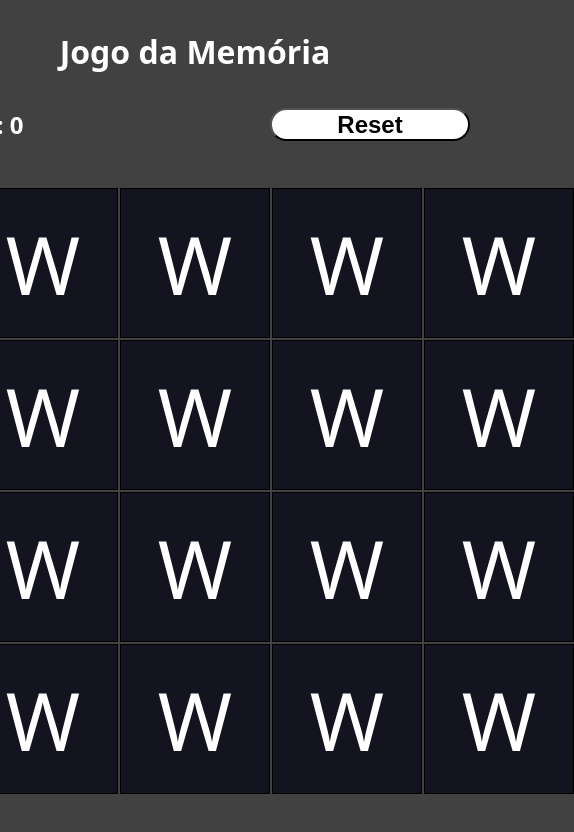
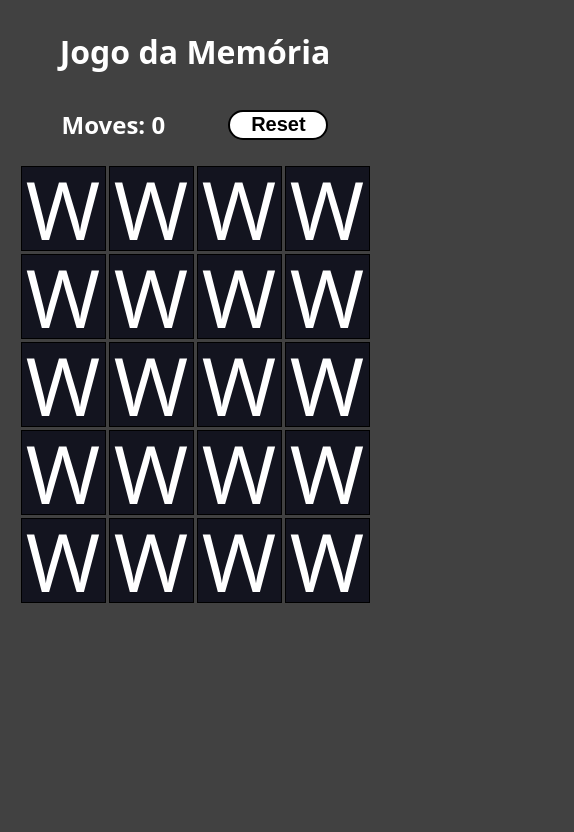
Before and after one commit to Wilian-Pereira-W/project-memory-game, a React (Create React App) app: page / in a window 390 px wide. Shown: the top 832 px of the page, 574 px wide, since content can reach past the window. Built offline with nearby package versions, Linux system fonts and the light colour scheme.

Commit message:
feat: implementado estilos para versão mobile

```diff
--- a/src/App.css
+++ b/src/App.css
@@ -1,5 +1,3 @@
 .app {
-  max-width: 760px;
-  min-width: 320px;
   margin: 0 auto;
 }
--- a/src/components/Card/styles.css
+++ b/src/components/Card/styles.css
@@ -1,12 +1,12 @@
 .card {
-  height: 150px;
-  width: 150px;
+  height: 170px;
+  width: 170px;
 }
 
 .card_content {
   position: relative;
-  width: 150px;
-  height: 150px;
+  width: 170px;
+  height: 170px;
   background: red;
   transform-style: preserve-3d;
   transition: transform 600ms ease-in-out ;
@@ -50,3 +50,48 @@
   width: 90px;
   height: 90px;
 }
+
+@media screen and (max-width: 360px){
+  .card {
+    height: 85px;
+    width: 85px;
+  }
+  .card_content {
+    width: 85px;
+    height: 85px;
+  }
+  .card_face_back img {
+    width: 70px;
+    height: 70px;
+  }
+}
+
+@media screen and (min-width: 375px ) and (max-width: 412px){
+  .card {
+    height: 85px;
+    width: 85px;
+  }
+  .card_content {
+    width: 85px;
+    height: 85px;
+  }
+  .card_face_back img {
+    width: 70px;
+    height: 70px;
+  }
+}
+
+@media screen and (min-width: 412px ) and (max-width: 480px){
+  .card {
+    height: 95px;
+    width: 95px;
+  }
+  .card_content {
+    width: 95px;
+    height: 95px;
+  }
+  .card_face_back img {
+    width: 70px;
+    height: 70px;
+  }
+}
--- a/src/components/Grid/styles.css
+++ b/src/components/Grid/styles.css
@@ -1,12 +1,13 @@
 .grid {
   display: grid;
-  grid-template-columns: repeat(5, 1fr);
-  gap: 2px;
+  width: 100%;
+  height: 100%;
+  grid-template-columns: repeat(5, auto);
+  gap: 4px;
   align-items: center;
   justify-content: center;
   align-content: center;
   justify-items: center;
-  height: 650px;
 }
 
 .header {
@@ -22,8 +23,9 @@
 .placar {
   display: flex;
   margin: 15px;
-  justify-content: space-between;
+  justify-content: space-around;
   width: 550px;
+  align-items: center;
 }
 
 .header h1{
@@ -43,4 +45,90 @@
   font-size: 24px;
   border-radius: 20px;
   font-weight: bold;
+  border: 2px solid #000;
 }
+
+.header .jogar {
+  font-size: 20px;
+  color: #000;
+  height: 30px;
+}
+
+.header .reset {
+  font-size: 25px;
+  color: #000;
+  height: 30px;
+  width: 200px;
+}
+
+@media screen and (max-width: 360px){
+  .grid {
+    grid-template-columns: repeat(4, auto);
+    gap: 3px;
+  }
+  .placar {
+    width: 330px;
+  }
+
+  .header .jogar {
+    font-size: 17px;
+    color: #000;
+    width: 170px;
+    height: 30px;
+  }
+
+  .header .reset {
+    font-size: 20px;
+    color: #000;
+    height: 30px;
+    width: 100px;
+  }
+}
+
+@media screen and (min-width: 375px ) and (max-width: 412px){
+  .grid {
+    grid-template-columns: repeat(4, auto);
+    gap: 3px;
+  }
+  .placar {
+    width: 330px;
+  }
+
+  .header .jogar {
+    font-size: 17px;
+    color: #000;
+    width: 170px;
+    height: 30px;
+  }
+
+  .header .reset {
+    font-size: 20px;
+    color: #000;
+    height: 30px;
+    width: 100px;
+  }
+}
+
+@media screen and (min-width: 412px ) and (max-width: 480px){
+  .grid {
+    grid-template-columns: repeat(4, auto);
+    gap: 3px;
+  }
+  .placar {
+    width: 330px;
+  }
+
+  .header .jogar {
+    font-size: 17px;
+    color: #000;
+    width: 170px;
+    height: 30px;
+  }
+
+  .header .reset {
+    font-size: 20px;
+    color: #000;
+    height: 30px;
+    width: 100px;
+  }
+}
--- a/src/components/ScreenVictory/styles.css
+++ b/src/components/ScreenVictory/styles.css
@@ -16,3 +16,27 @@
   font-size: 20px;
   color: #fff;
 }
+
+@media screen and (max-width: 360px){
+  .container h3 {
+    margin: 5px;
+    font-size: 18px;
+    color: #fff;
+  }
+}
+
+@media screen and (min-width: 375px ) and (max-width: 412px){
+  .container h3 {
+    margin: 5px;
+    font-size: 18px;
+    color: #fff;
+  }
+}
+
+@media screen and (min-width: 412px ) and (max-width: 480px){
+  .container h3 {
+    margin: 5px;
+    font-size: 18px;
+    color: #fff;
+  }
+}
--- a/src/index.css
+++ b/src/index.css
@@ -13,6 +13,8 @@
 
 body {
   font-size: 16px;
+  width: 100vw;
+  height: 100vh;
   background-color: #414141;
   font-family: system-ui, -apple-system, BlinkMacSystemFont, 'Segoe UI',
     Roboto, Oxygen, Ubuntu, Cantarell, 'Open Sans', 'Helvetica Neue', sans-serif;
```
